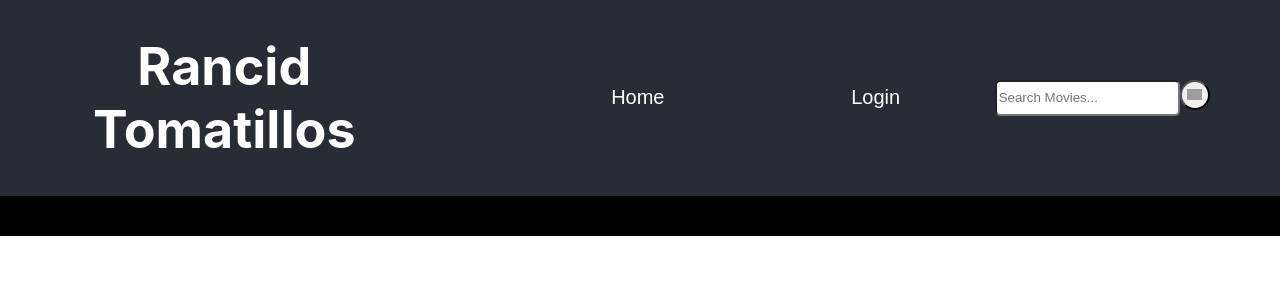
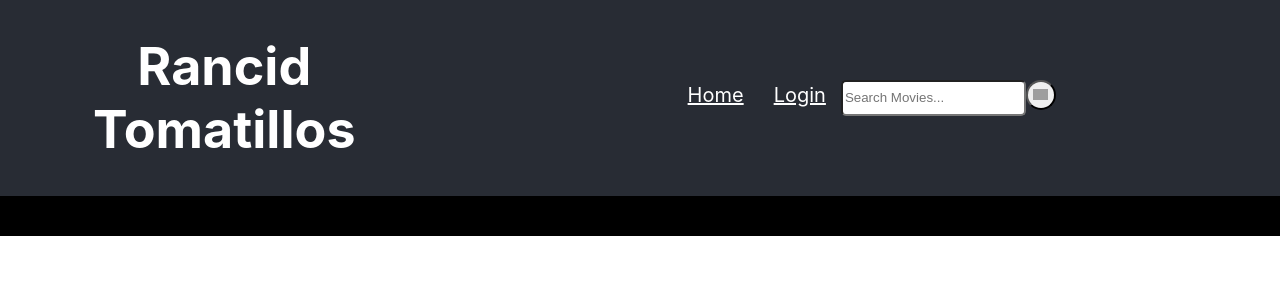
Before and after one commit to carlymclift/RancidTomatillos, a React (Create React App) app: page / in a window 1280 px wide. Shown: the top 300 px of the page. Built offline with nearby package versions, Linux system fonts and the light colour scheme; no server answers; grey boxes are pictures that could not be loaded.

Commit message:
Add NavLink & Routes for the Home Page and Login Page #20

```diff
--- a/src/App/App.js
+++ b/src/App/App.js
@@ -3,6 +3,7 @@ import { getAllMovies, getAllUserRatings } from '../NetworkRequests/APIRequests'
 import MovieContainer from '../MovieContainer/MovieContainer'
 import MoviePage from '../MovieDetails/MoviePage'
 import Login from '../Login/Login'
+import { Route, NavLink } from 'react-router-dom'
 
 import './App.css';
 
@@ -96,11 +97,11 @@ class App extends Component {
         <header className="App-header">
           <h1 className="App-header-text">Rancid Tomatillos</h1>
             <nav className="App-navigation-buttons">
-              <button className="App-nav-button" onClick={() => this.showCorrectPage('home')}>Home</button>
+              <NavLink className="App-nav-button" to='/'>Home</NavLink>
               {!this.state.isLoggedIn &&
               <>
-                <button className="App-nav-button" style={{display: this.state.showElement ? '' : 'none' }}
-                  onClick={() => this.showCorrectPage('login')}>{btnTxt}</button>
+                <NavLink className="App-nav-button" to='/login' style={{display: this.state.showElement ? '' : 'none' }}
+                  onClick={() => this.showCorrectPage('login')}>{btnTxt}</NavLink>
                 <input className="App-search-input" placeholder="Search Movies..." style={{display: this.state.showElement ? '' : 'none' }}></input>
                 <button className="App-search-button" style={{display: this.state.showElement ? '' : 'none' }}></button>
               </>
@@ -115,10 +116,14 @@ class App extends Component {
           </nav>
         </header>
 
-        {this.state.pageDisplayed === 'login' &&
-          <Login validateLogin={this.validateLogin} action={this.logIn} userId={this.userId}/>}
-        {this.state.pageDisplayed === 'home' &&
-          <MovieContainer movies={this.state.movies} showMovieDetails={this.showMovieDetails} isLoggedIn={this.state.isLoggedIn} userRatings={this.state.userRatings}/>}
+        <Route exact path='/' render={() => {
+          return <MovieContainer movies={this.state.movies} showMovieDetails={this.showMovieDetails} isLoggedIn={this.state.isLoggedIn} userRatings={this.state.userRatings} />}}
+        />
+
+        <Route exact path='/login' render={() => {
+          return <Login validateLogin={this.validateLogin} action={this.logIn} userId={this.userId}/> }}
+        />
+
         {this.state.pageDisplayed === 'moviePage' &&
           <MoviePage foundMovieId={this.state.foundMovieId.id} userRatings={this.state.userRatings} isLoggedIn={this.state.isLoggedIn}
           userId={this.state.userId} updateUserRating={this.updateUserRatings}/>}
```
